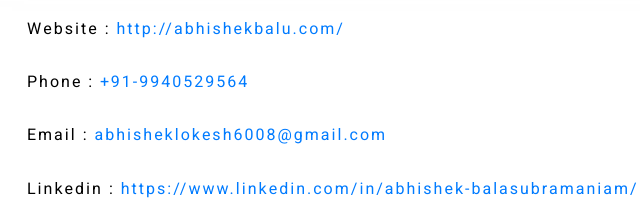
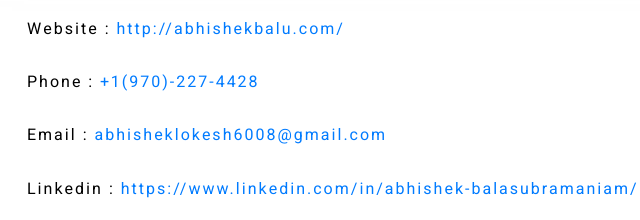
Before and after one commit to abhishekbalu/abhishekbalu.github.io, a plain HTML site: page social.html in a window 1280 px wide. Shown: the part 580-800 px from the top of the page, 28-668 px from the left. Drawn offline with Linux system fonts and the light colour scheme; some packages are replaced by stand-ins of ours.

Commit message:
Update social.html

```diff
--- a/social.html
+++ b/social.html
@@ -83,7 +83,7 @@
             <div class="pw_info_item" >
               <div class="pw_info_content">
                 <h3>Website : <a href="http://abhishekbalu.com/">http://abhishekbalu.com/</a></h3><br/>
-                <h3>Phone : <a href="tel:+91-9940529564">+91-9940529564</a></h3><br/>
+                <h3>Phone : <a href="tel:+19702274428">+1(970)-227-4428</a></h3><br/>
                 <h3>Email : <a href="mailto:abhisheklokesh6008@gmail.com">abhisheklokesh6008@gmail.com</h3></a><br/>
                 <h3>Linkedin : <a href="https://www.linkedin.com/in/abhishek-balasubramaniam/" target="_blank">https://www.linkedin.com/in/abhishek-balasubramaniam/</a></h3><br/>
                 <h3>Github : <a href="https://github.com/abhishekbalu"target="_blank">https://github.com/abhishekbalu</a></h3><br/>
```
